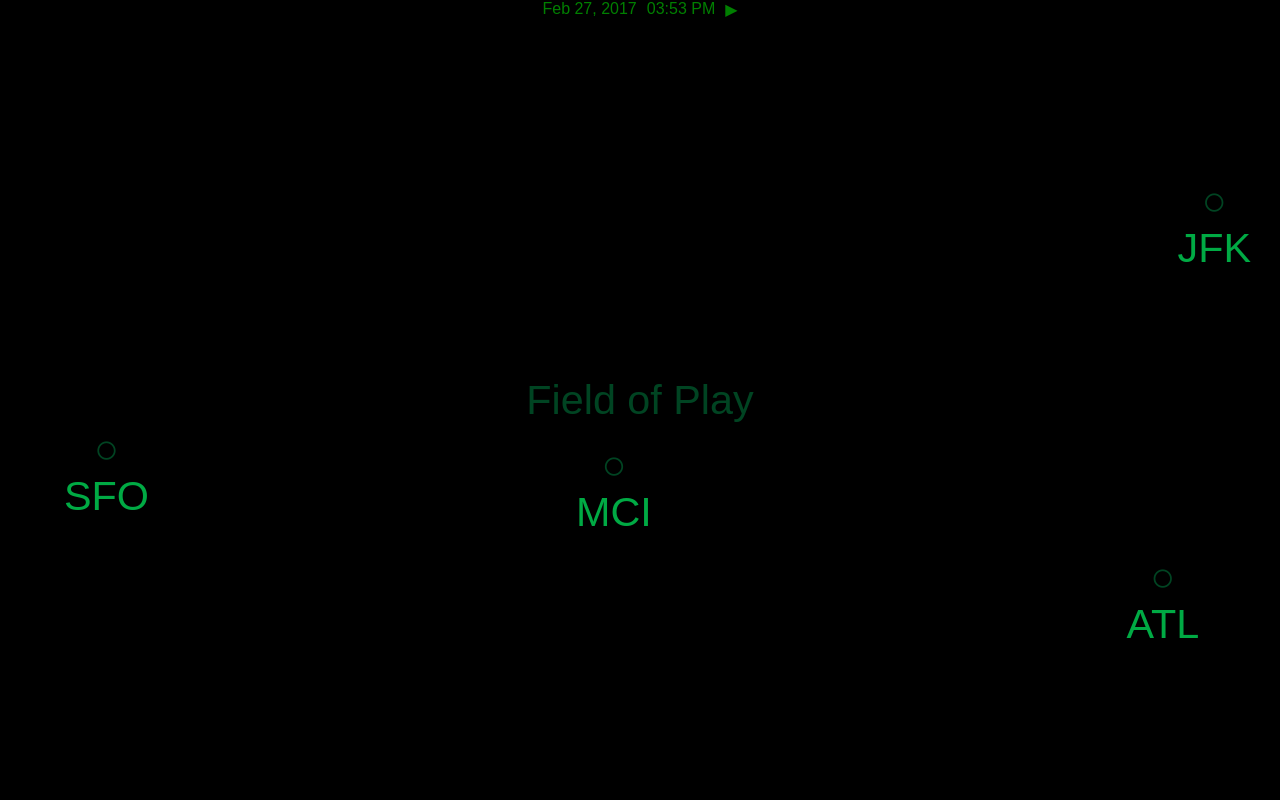
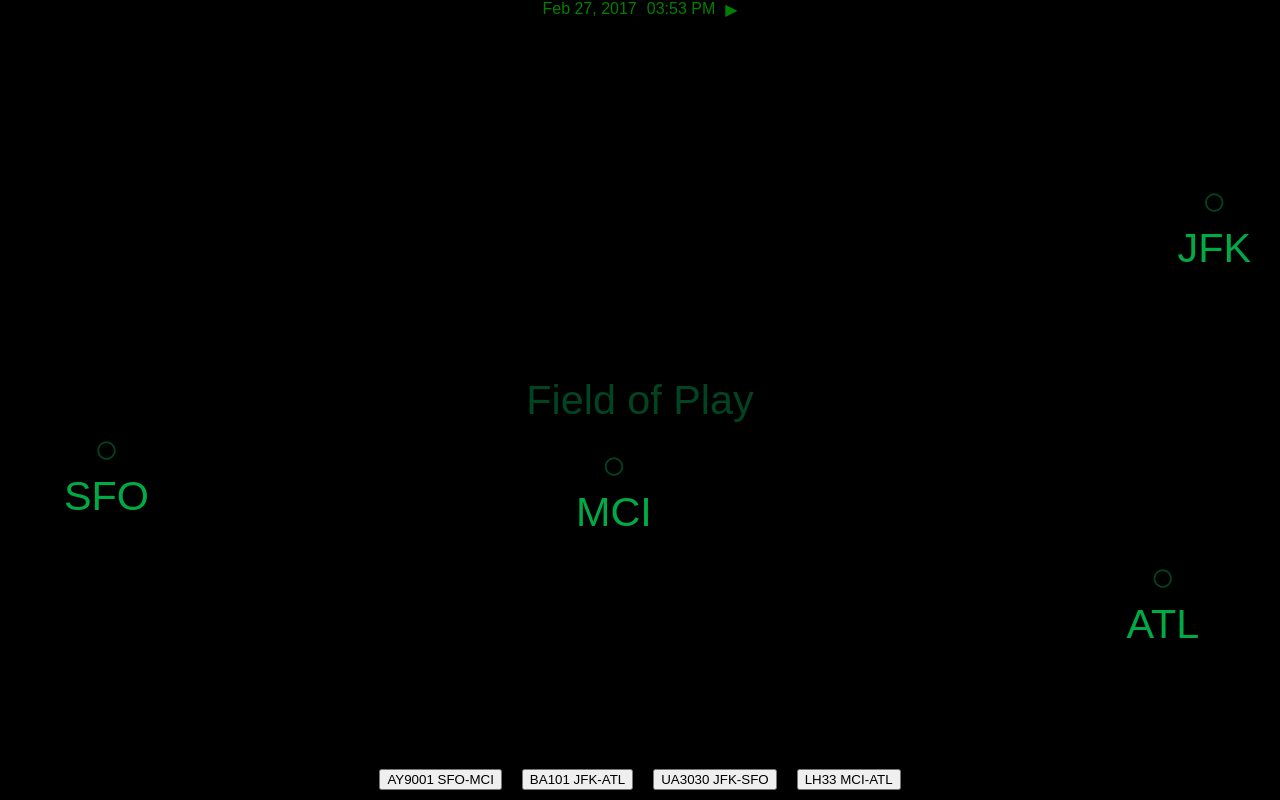
Before and after one commit to kpsroka/AirYou, a React (Create React App) app: page / in a window 1280 px wide. Built offline with nearby package versions, Linux system fonts and the light colour scheme.

Commit message:
Adding new UI component: "new flights" button for triggering new flights until they are getting triggered by schedule.

```diff
--- a/src/App.js
+++ b/src/App.js
@@ -1,9 +1,9 @@
 import React, { Component } from 'react';
 import ClockComponent from './ui/components/ClockComponent.js';
 import FieldOfPlayComponent from './ui/components/FieldOfPlayComponent.js';
+import NewFlightsComponent from './ui/components/NewFlightsComponent.js';
 
 import './App.css';
-
 
 class App extends Component {
   render() {
@@ -11,6 +11,7 @@ class App extends Component {
       <div className="App">
         <FieldOfPlayComponent />
         <ClockComponent />
+        <NewFlightsComponent />
       </div>
     );
   }
--- /dev/null
+++ b/src/ui/components/NewFlightButton.css
@@ -0,0 +1,4 @@
+.newFlightButton {
+  white-space: nowrap;
+  margin: 0 10px;
+}
--- /dev/null
+++ b/src/ui/components/NewFlightButton.js
@@ -0,0 +1,14 @@
+import React, { Component } from 'react';
+import "./NewFlightButton.css";
+
+class NewFlightButton extends Component {
+  render() {
+    return (
+      <button className="newFlightButton" onClick={() => this.props.createNewFlight(this.props.flight)}>
+        {this.props.flight.airlineIataCode}{this.props.flight.flightNumber} {this.props.flight.departureAirportCode}-{this.props.flight.arrivalAirportCode}
+      </button>
+    )
+  }
+}
+
+export default NewFlightButton;
--- /dev/null
+++ b/src/ui/components/NewFlights.css
@@ -0,0 +1,7 @@
+.NewFlights {
+  position: absolute;
+  bottom: 10px;
+  left: 0;
+  right: 0;
+  justify-content: center;
+}
--- /dev/null
+++ b/src/ui/components/NewFlights.js
@@ -0,0 +1,24 @@
+import React, { Component } from 'react';
+import NewFlightButton from "./NewFlightButton.js";
+import "./NewFlights.css";
+
+class FieldOfPlay extends Component {
+  render() {
+    return (
+      <div className="NewFlights">
+        {this.props.flights.map((flight) => {
+            let key = `${flight.airlineIataCode}${flight.flightNumber}`;
+            return (
+              <NewFlightButton
+                key={key}
+                flight={flight}
+                createNewFlight={() => this.props.createNewFlight(flight)}
+              />
+            )
+          })}
+      </div>
+    );
+  }
+}
+
+export default FieldOfPlay;
--- /dev/null
+++ b/src/ui/components/NewFlightsComponent.js
@@ -0,0 +1,16 @@
+import { connect } from 'react-redux';
+import NewFlights from './NewFlights.js';
+
+function mapStateToProps(state) {
+  return { flights: state.flights };
+}
+
+function mapDispatchToProps(dispatch) {
+  return {
+    createNewFlight: (flight) => dispatch({type: 'NEW_FLIGHT', payload: flight})
+  }
+}
+
+const NewFlightsComponent = connect(mapStateToProps, mapDispatchToProps)(NewFlights);
+
+export default NewFlightsComponent;
```
